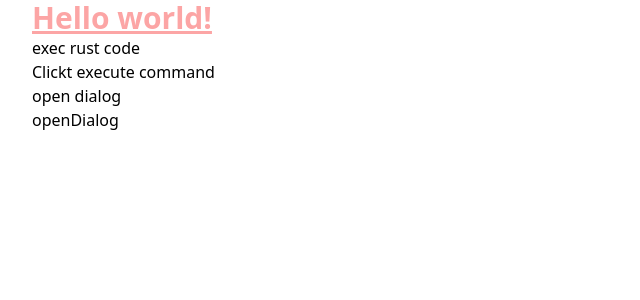
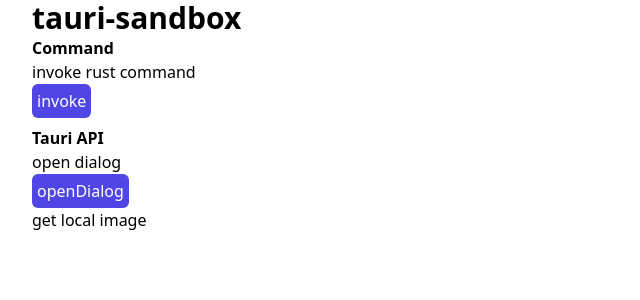
Before and after one commit to shuntaka9576/tauri-sandbox, a Next.js app: page / in a window 1280 px wide. Shown: the top 300 px of the page, without its empty margins (0-640 px from the left). Built offline with nearby package versions, Linux system fonts and the light colour scheme.

Commit message:
adjustment css

```diff
--- a/pages/index.tsx
+++ b/pages/index.tsx
@@ -22,13 +22,29 @@
         <link rel="icon" href="/favicon.ico" />
       </Head>
       <main>
-        <h1 className="text-3xl text-red-300 font-bold underline">
-          Hello world!
-        </h1>
-        <div>exec rust code</div>
-        <button onClick={executeCommands}>Clickt execute command</button>
-        <div>open dialog</div>
-        <button onClick={openDialog}>openDialog</button>
+        <h1 className="text-3xl text-black-300 font-bold">tauri-sandbox</h1>
+        <div className="pb-2">
+          <h2 className="font-bold">Command</h2>
+          <div>invoke rust command</div>
+          <button
+            className="rounded-md border border-transparent bg-indigo-600 px-1 py-1 text-base font-medium text-white hover:bg-indigo-700"
+            onClick={executeCommands}
+          >
+            invoke
+          </button>
+        </div>
+
+        <div className="pb-2">
+          <h2 className="font-bold">Tauri API</h2>
+          <div>open dialog</div>
+          <button
+            className="rounded-md border border-transparent bg-indigo-600 px-1 py-1 text-base font-medium text-white hover:bg-indigo-700"
+            onClick={openDialog}
+          >
+            openDialog
+          </button>
+          <div>get local image</div>
+        </div>
       </main>
     </div>
   );
```
